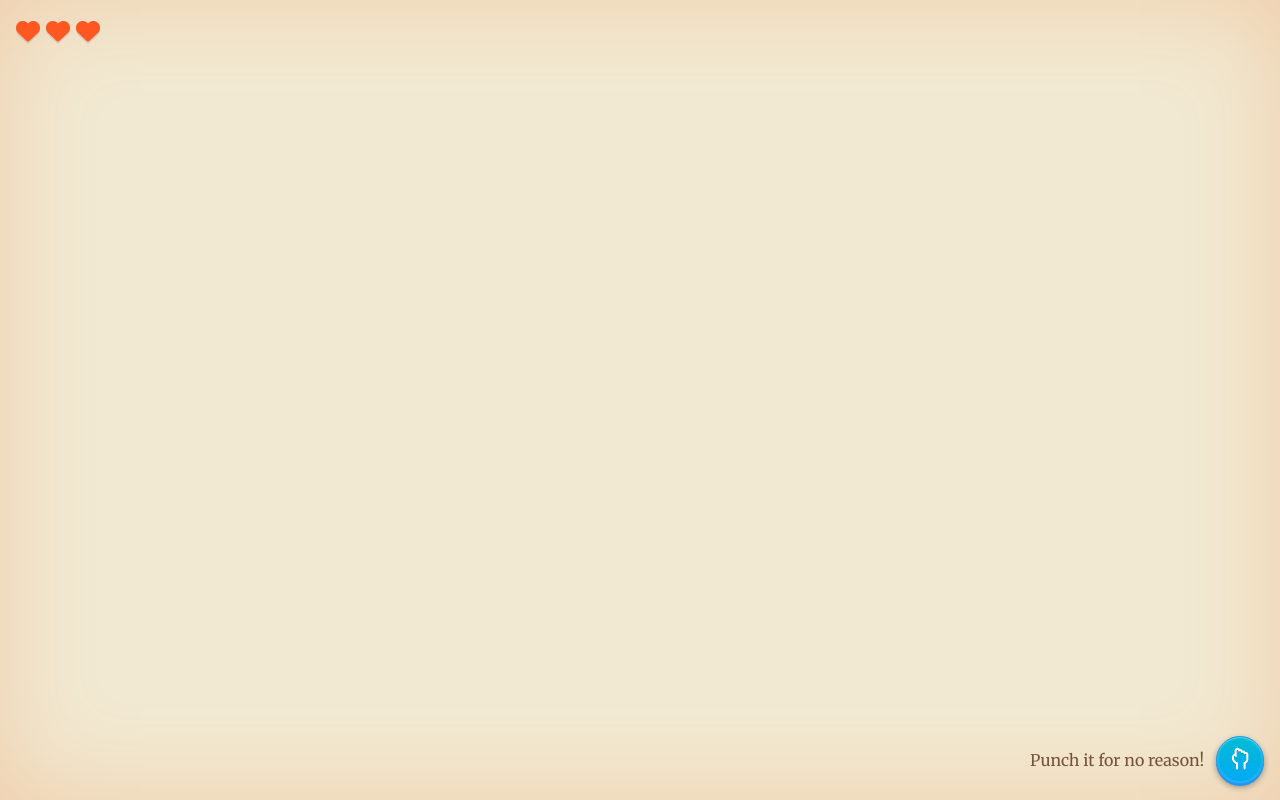
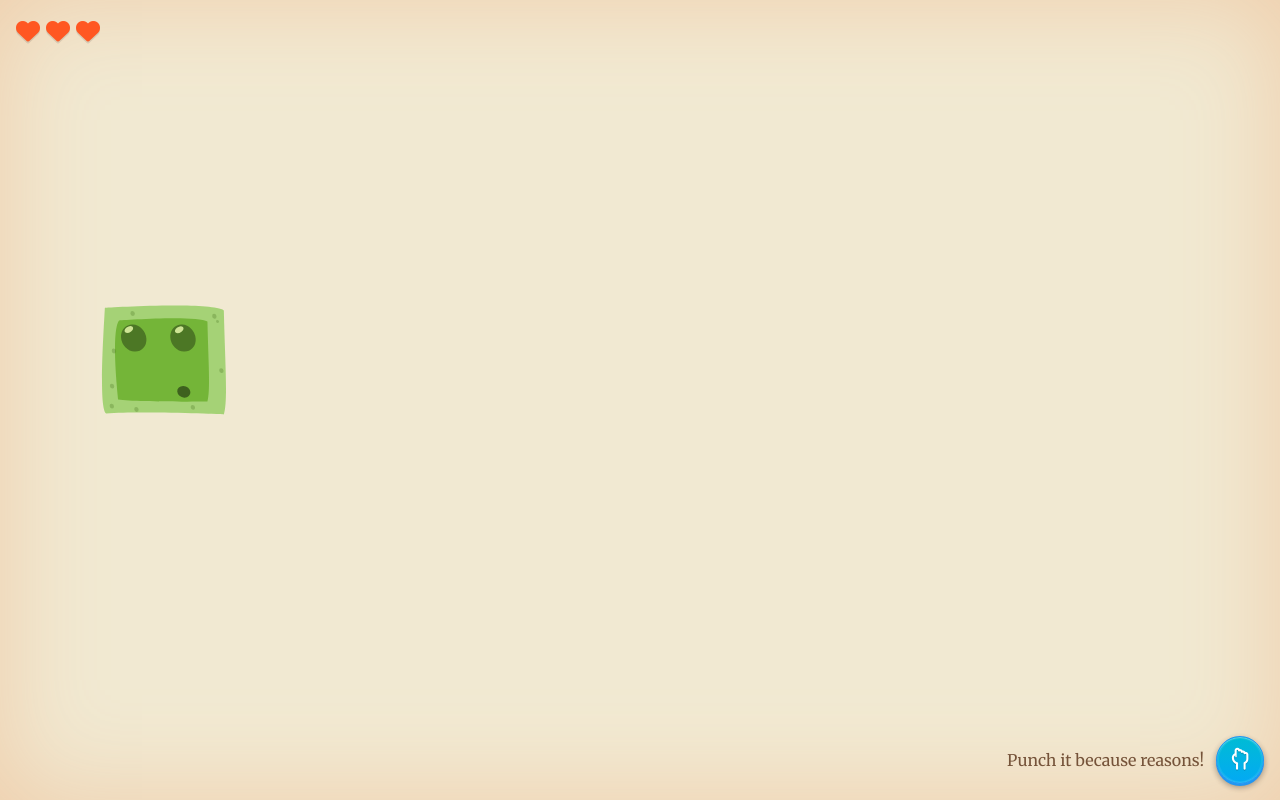
Before and after one commit to AlexjFore/galaborel.github.io, a website: page index.html in a window 1280 px wide. Both pictures are taken after a click on the button 1240 px from the left and 760 px from the top of the page. Drawn offline with nearby package versions, Linux system fonts and the light colour scheme.

Commit message:
add mob (#9)

```diff
--- a/css/main.css
+++ b/css/main.css
@@ -32,6 +32,8 @@ html {
 }
 
 main {
+    align-items: center;
+    display: flex;
     flex: 1;
     padding: 16px;
 }
@@ -80,6 +82,7 @@ button:focus {
 }
 
 .hp {
+    align-self: flex-start;
     font-size: 24px;
     text-shadow: 0 2px rgba(0, 0, 0, 0.1);
 }
@@ -102,3 +105,17 @@ button:focus {
     margin: 0;
     margin-right: 12px;
 }
+
+.mob {
+    background-image: url(../images/mobs/slime.svg);
+    background-size: contain;
+    background-repeat: no-repeat;
+    display: block;
+    width: 128px;
+    height: 128px;
+}
+
+.mob.hit {
+    filter: hue-rotate(270deg);
+    transform: translateY(-10px);
+}
--- a/index.html
+++ b/index.html
@@ -27,6 +27,7 @@
     <body ontouchstart="">
         <main>
             <div class="hp"></i></div>
+            <div class="mob"></div>
         </main>
         <footer>
             <p class="message"></p>
--- a/js/main.js
+++ b/js/main.js
@@ -4,7 +4,7 @@ $(function () {
     var next_icon = "<i class='fa fa-arrow-right' aria-hidden='true'></i>";
     var punch_icon = "<i class='fa fa-hand-rock-o' aria-hidden='true'></i>";
 
-    $(".message").html ("You encounter a wild TREE!");
+    $(".message").html ("You encountered a <b>SLIME</b>!");
     $(".primary-button").html (next_icon);
 
     display_hp (hp, 3);
@@ -12,7 +12,11 @@ $(function () {
     $(".primary-button").click (function() {
         if (fighting == true) {
             hp--;
+            $(".mob").toggleClass ("hit");
             display_hp (hp, 3);
+            setTimeout(function(){
+                $(".mob").toggleClass ("hit");
+            }, 100);
 
             if (hp <= 0) {
                 $(".message").html ("You win!");
@@ -21,7 +25,7 @@ $(function () {
             }
         } else {
             if (hp > 0) {
-                $(".message").html ("Punch it for no reason!");
+                $(".message").html ("Punch it because reasons!");
                 $(".primary-button").html (punch_icon);
                 fighting = true;
             }
```
Also changed, not shown: images/mobs/slime.svg (added).
